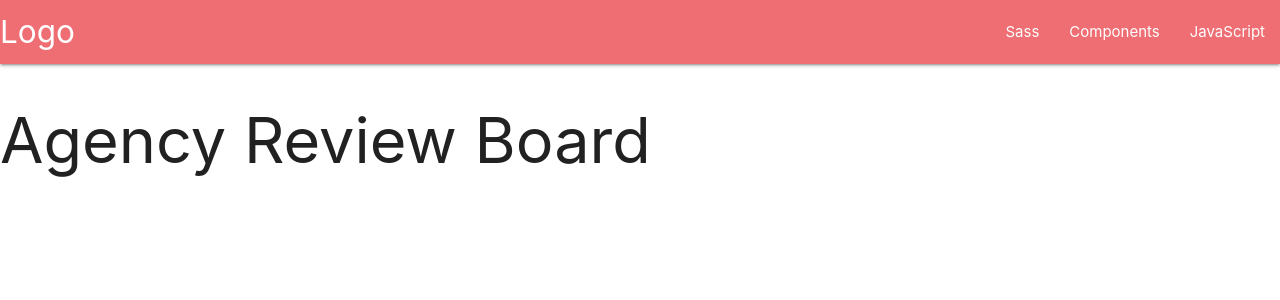
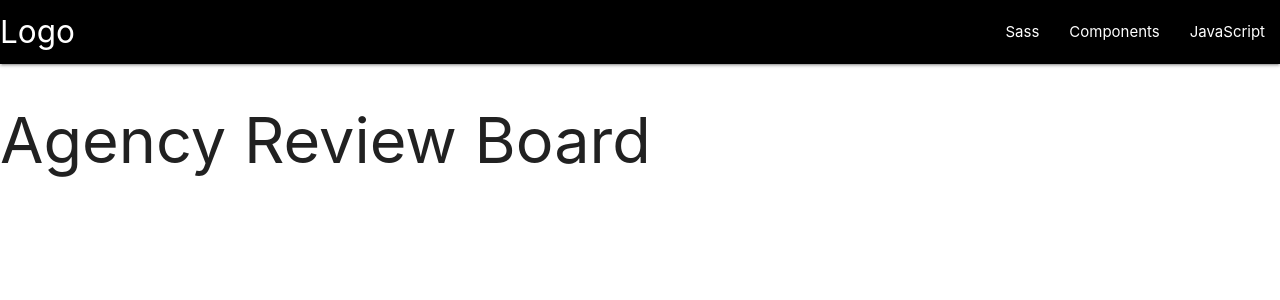
Before and after one commit to sebson1990/antoo-workplace, a Flask app: page / in a window 1280 px wide. Shown: the top 300 px of the page. Run offline with Flask 2, Linux system fonts and the light colour scheme; data that the repository does not hold is empty; some libraries are stand-ins or nearby versions.

Commit message:
added materialize

```diff
--- /dev/null
+++ b/static/styles.css
@@ -0,0 +1,3 @@
+.navbar-color {
+    background-color: black;
+}
--- a/templates/reviews.html
+++ b/templates/reviews.html
@@ -1,17 +1,14 @@
 <html>
 <head>
-    <!--Import Google Icon Font-->
-    <link href="https://fonts.googleapis.com/icon?family=Material+Icons" rel="stylesheet">
-    <!--Import materialize.css-->
-    <link type="text/css" rel="stylesheet" href="css/materialize.min.css"  media="screen,projection"/>
-    <!--Let browser know website is optimized for mobile-->
-    <meta name="viewport" content="width=device-width, initial-scale=1.0"/>
-  </head>
+  <link rel="stylesheet" href="{{url_for('static', filename='styles.css')}}" type="text/css"/>
+  <link rel="stylesheet" href="https://cdnjs.cloudflare.com/ajax/libs/materialize/1.0.0/css/materialize.min.css">
+</head>
 
 </head>
 <body>
+  <div>
     <nav>
-        <div class="nav-wrapper">
+        <div class="nav-wrapper navbar-color">
           <a href="#" class="brand-logo">Logo</a>
           <ul id="nav-mobile" class="right hide-on-med-and-down">
             <li><a href="sass.html">Sass</a></li>
@@ -20,12 +17,11 @@
           </ul>
         </div>
       </nav>
+  </div>
     <h1>Agency Review Board</h1>
     {% for review in Reviews %}
         {{review.title}}
         {{review.content}}
     {% endfor %}
-
-    <script type="text/javascript" src="js/materialize.min.js"></script>
 </body>
 </html>
```
Also changed, not shown: 2 other files.
